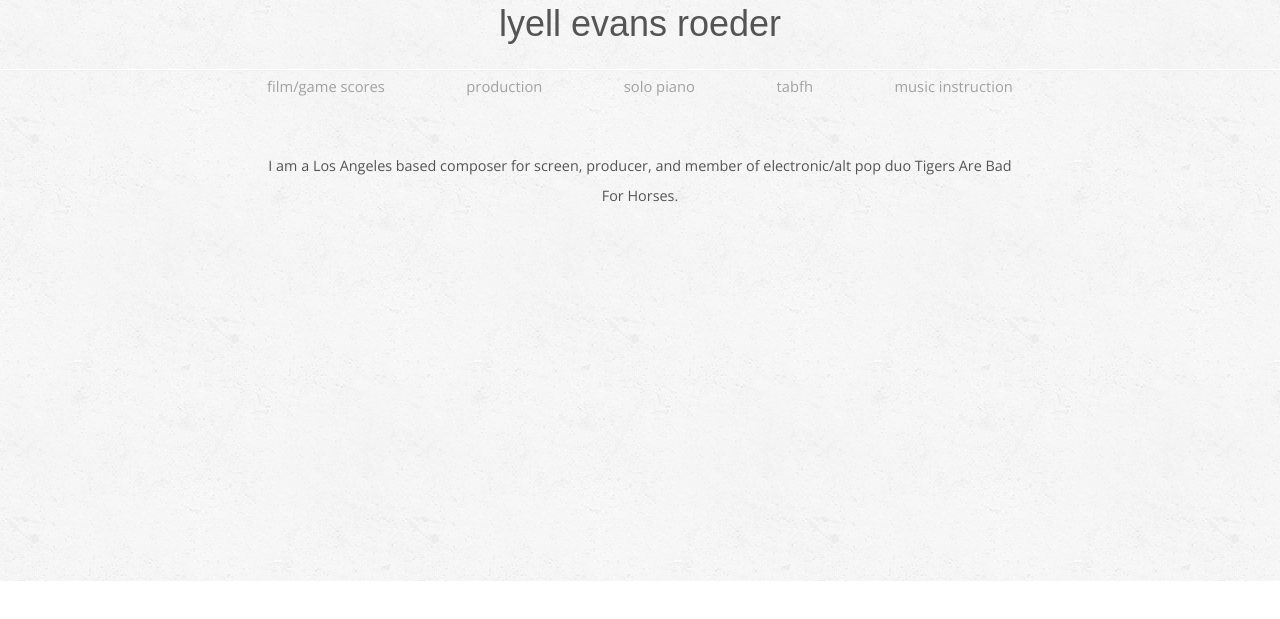
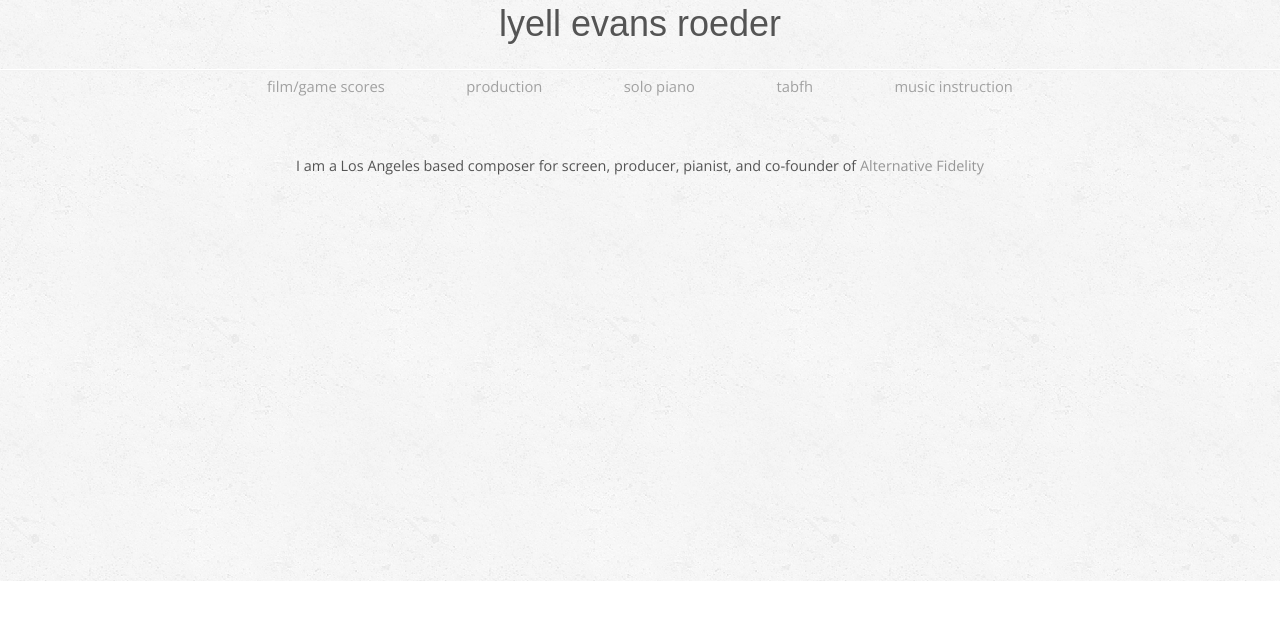
Before and after one commit to lyellr/lyell.co, a plain HTML site: page index.html in a window 1280 px wide. Shown: the part 219-838 px from the top of the page. Drawn offline with nearby package versions, Linux system fonts and the light colour scheme.

Commit message:
bio update

```diff
--- a/index.html
+++ b/index.html
@@ -156,7 +156,7 @@
 		<!-- SPLASH PAGE -->
 
 		<div class="splash_init">
-			<p style="text-align:center">I am a Los Angeles based composer for screen, producer, and member of electronic/alt pop duo Tigers Are Bad For Horses.</p>
+			<p style="text-align:center">I am a Los Angeles based composer for screen, producer, pianist, and co-founder of <a href="www.altfi.fm">Alternative Fidelity</a></p>
 			<div class="splash_mobile_links">
 				<ul>
 					<li><a href="#scores" id="show_scores">film/game scores</a></li>
```
